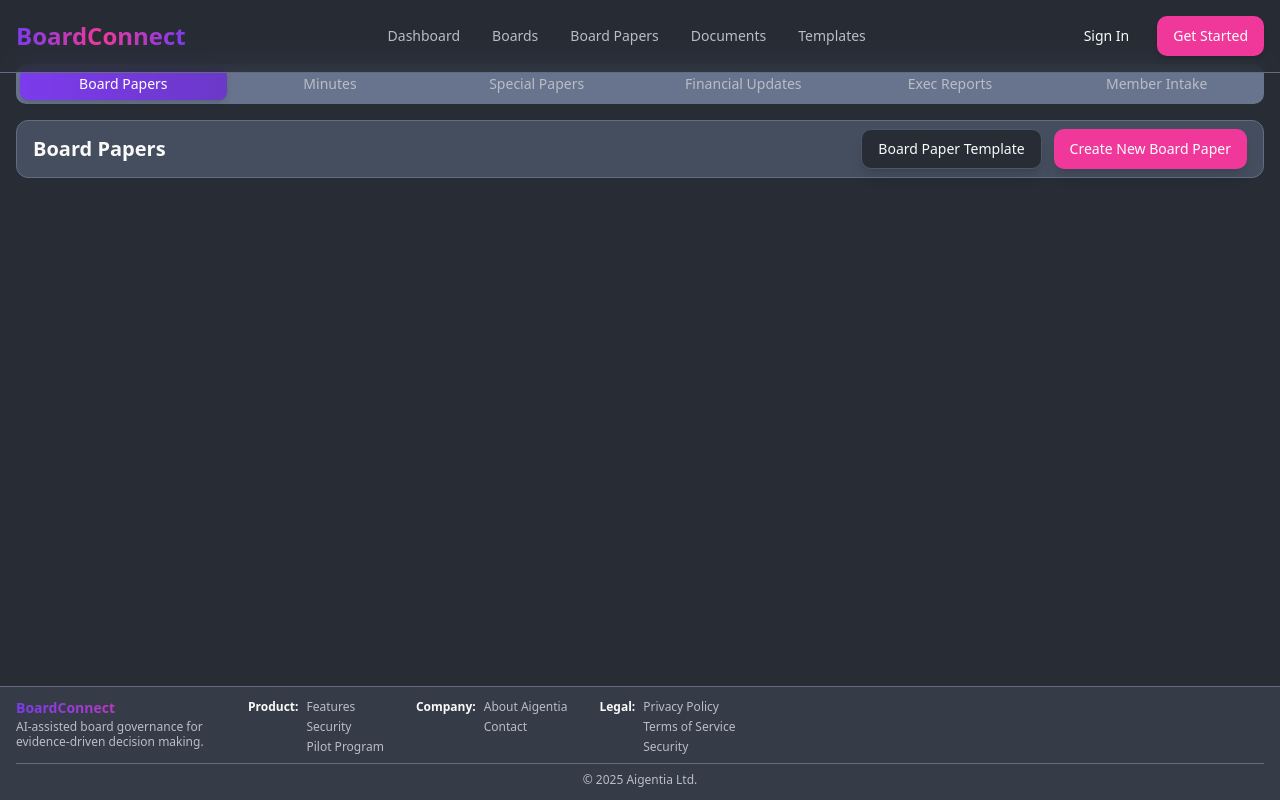
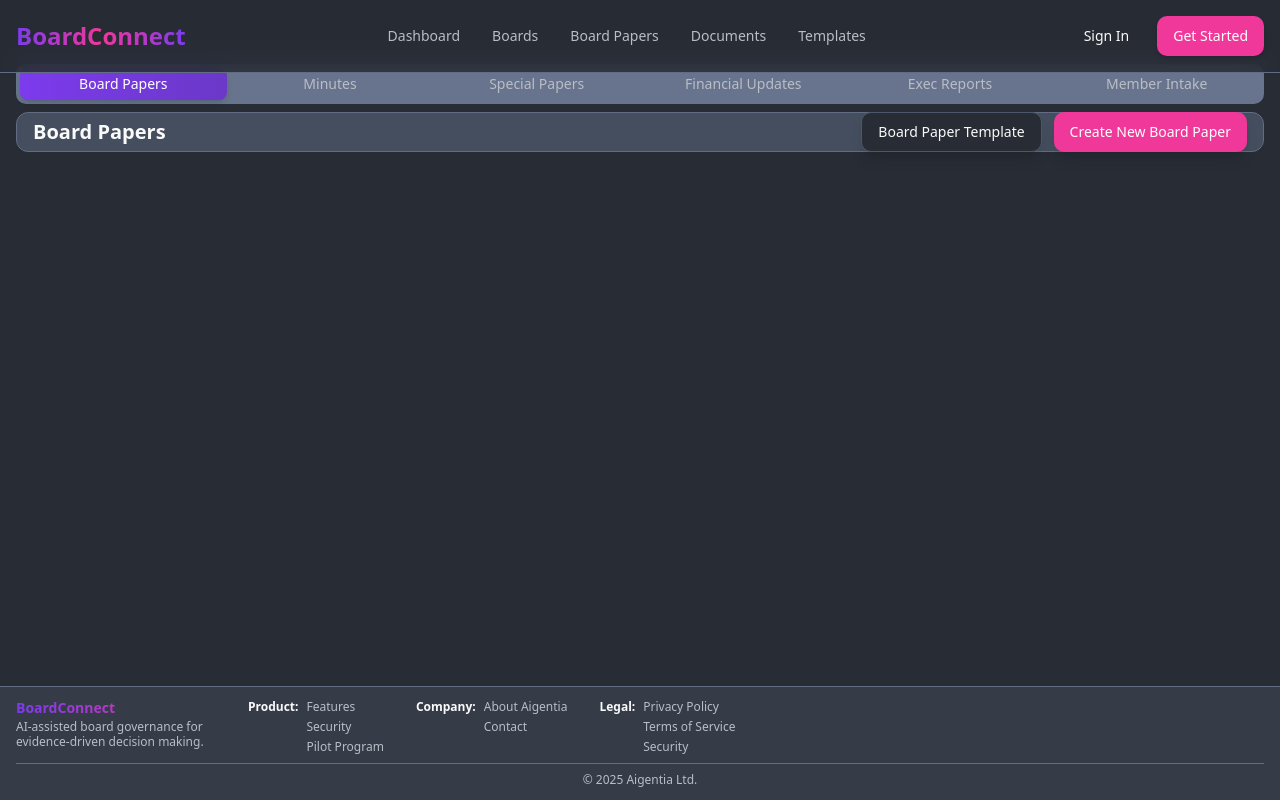
Before and after one commit to DRycroft/DirectorAiT, a React (Vite) app: page /board-papers in a window 1280 px wide. Built offline with nearby package versions, Linux system fonts and the light colour scheme; the HTML template or start-up script is replaced by a standard one.

Commit message:
Adjust menu bar spacing

```diff
--- a/src/pages/BoardPapers.tsx
+++ b/src/pages/BoardPapers.tsx
@@ -148,7 +148,7 @@ const BoardPapers = () => {
       <Navigation />
       <main className="flex-1 container mx-auto px-4 pt-16 pb-4 max-w-7xl">
         <Tabs defaultValue="papers" className="w-full flex-1">
-          <TabsList className="grid w-full grid-cols-6 mb-4 h-10">
+          <TabsList className="grid w-full grid-cols-6 mb-2 h-10">
             <TabsTrigger value="papers" className="data-[state=active]:bg-gradient-to-r data-[state=active]:from-primary data-[state=active]:to-primary/80 data-[state=active]:text-white data-[state=active]:shadow-md">Board Papers</TabsTrigger>
             <TabsTrigger value="minutes" className="data-[state=active]:bg-gradient-to-r data-[state=active]:from-primary data-[state=active]:to-primary/80 data-[state=active]:text-white data-[state=active]:shadow-md">Minutes</TabsTrigger>
             <TabsTrigger value="special" className="data-[state=active]:bg-gradient-to-r data-[state=active]:from-primary data-[state=active]:to-primary/80 data-[state=active]:text-white data-[state=active]:shadow-md">Special Papers</TabsTrigger>
@@ -158,7 +158,7 @@ const BoardPapers = () => {
           </TabsList>
 
           <TabsContent value="papers" className="space-y-4">
-            <div className="bg-card rounded-lg border px-4 py-2 flex items-center justify-between">
+            <div className="bg-card rounded-lg border px-4 h-10 flex items-center justify-between">
               <h2 className="text-xl font-semibold">Board Papers</h2>
               <div className="flex gap-3">
                 <Dialog open={templateDialogOpen} onOpenChange={setTemplateDialogOpen}>
```
